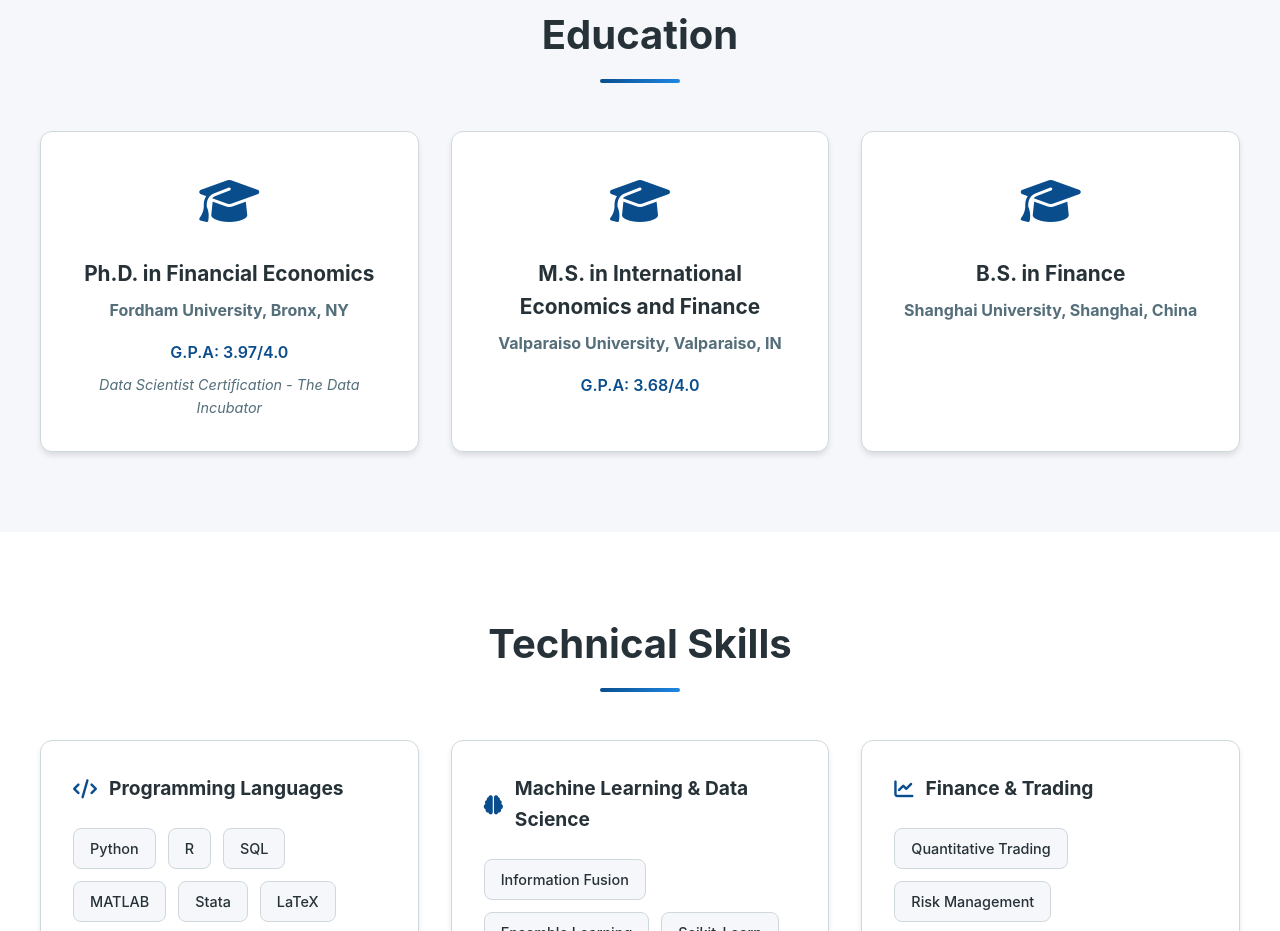
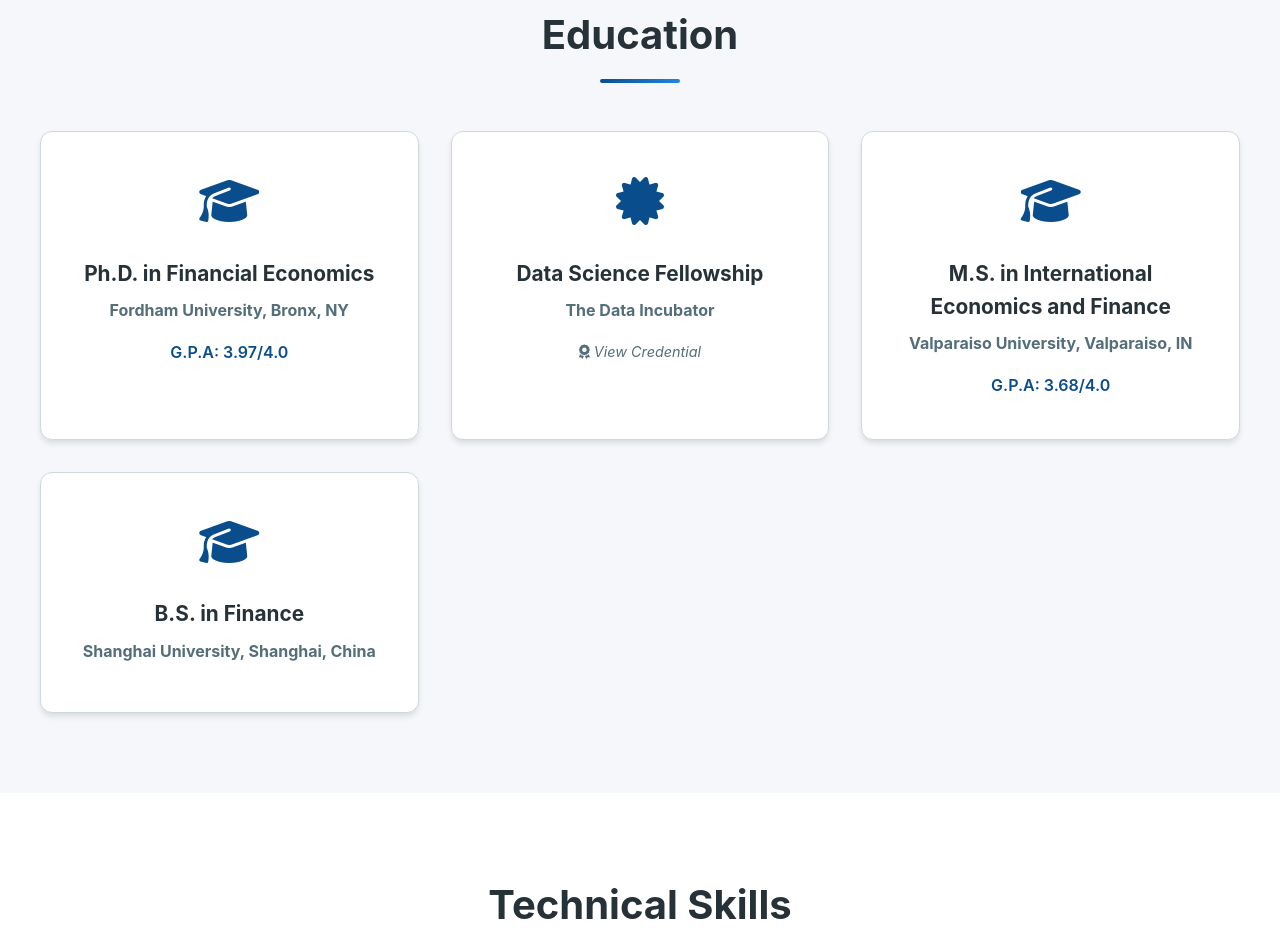
Before and after one commit to nathan-jiang/nathan-jiang.github.io, a plain HTML site: page index.html in a window 1280 px wide. Shown: the part 3657-4588 px from the top of the page. Drawn offline with Linux system fonts and the light colour scheme.

Commit message:
Add Data Incubator Fellowship as separate education card with credential link

```diff
--- a/index.html
+++ b/index.html
@@ -198,7 +198,19 @@
                     <h3>Ph.D. in Financial Economics</h3>
                     <h4>Fordham University, Bronx, NY</h4>
                     <p class="education-gpa">G.P.A: 3.97/4.0</p>
-                    <p class="education-cert">Data Scientist Certification - The Data Incubator</p>
+                </div>
+
+                <div class="education-card">
+                    <div class="education-icon">
+                        <i class="fas fa-certificate"></i>
+                    </div>
+                    <h3>Data Science Fellowship</h3>
+                    <h4>The Data Incubator</h4>
+                    <p class="education-cert">
+                        <a href="https://www.credly.com/badges/073a9ce9-6efb-4560-84e7-63d2da4131f5/linked_in_profile" target="_blank" rel="noopener noreferrer">
+                            <i class="fas fa-award"></i> View Credential
+                        </a>
+                    </p>
                 </div>
 
                 <div class="education-card">
```
